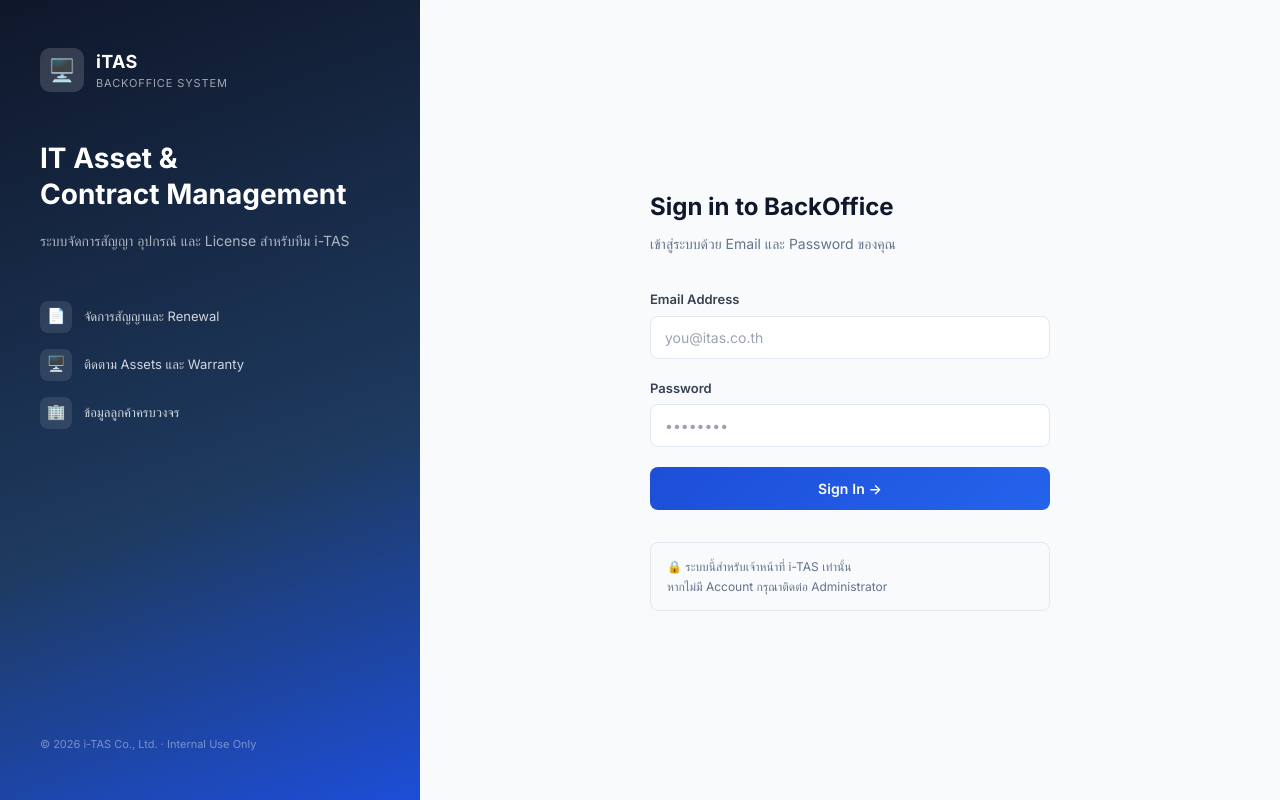
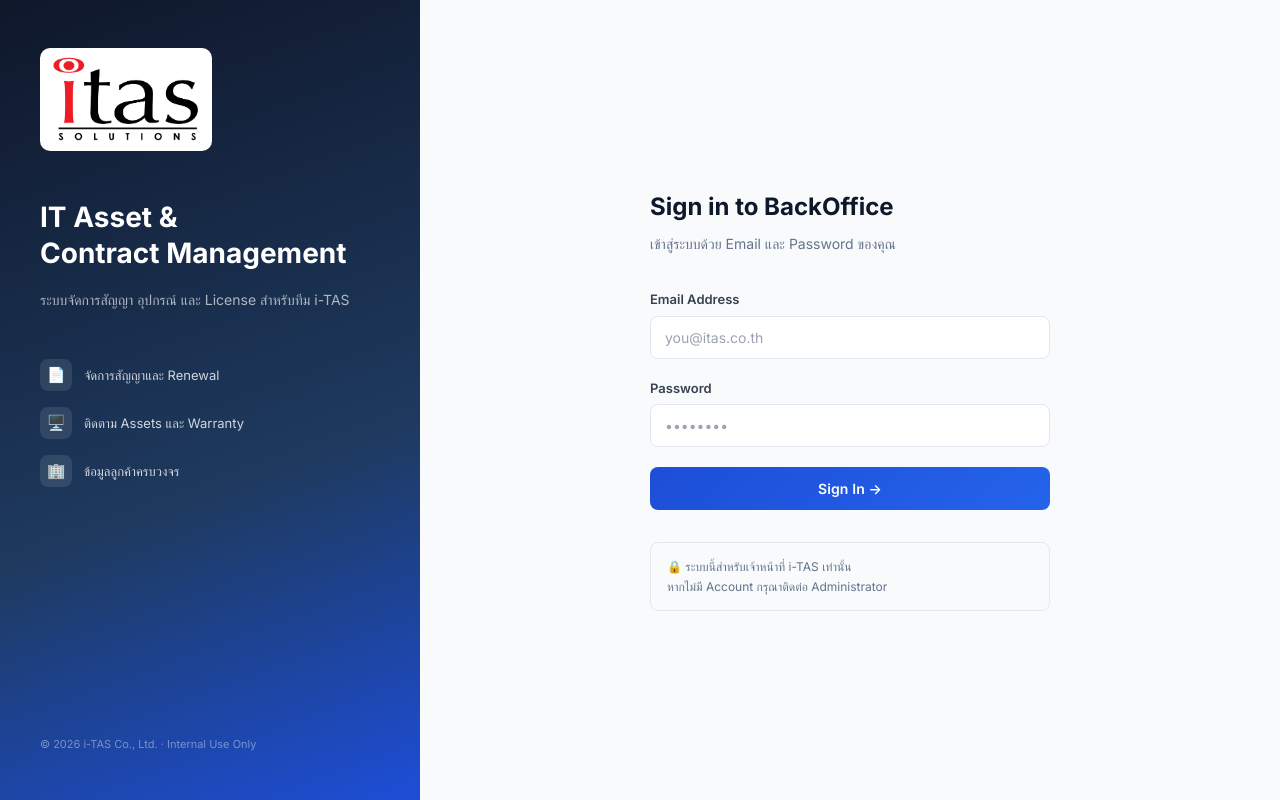
Before and after one commit to aclayer8/iTAS-BackOffice, a Next.js app: page /login in a window 1280 px wide. Built offline with nearby package versions, Linux system fonts and the light colour scheme.

Commit message:
feat: show company logo on login page

```diff
--- a/src/app/login/page.tsx
+++ b/src/app/login/page.tsx
@@ -2,6 +2,7 @@
 
 import { useState, Suspense } from "react";
 import { signIn } from "next-auth/react";
+import Image from "next/image";
 import { useRouter, useSearchParams } from "next/navigation";
 
 function LoginForm() {
@@ -55,16 +56,24 @@
       }}>
         <div>
           {/* Logo */}
-          <div style={{ display: "flex", alignItems: "center", gap: "12px", marginBottom: "48px" }}>
+          <div style={{ marginBottom: "48px" }}>
             <div style={{
-              width: "44px", height: "44px", borderRadius: "10px",
-              background: "rgba(255,255,255,0.15)",
-              display: "flex", alignItems: "center", justifyContent: "center",
-              fontSize: "22px",
-            }}>🖥️</div>
-            <div>
-              <div style={{ fontWeight: 700, fontSize: "18px", letterSpacing: "0.02em" }}>iTAS</div>
-              <div style={{ fontSize: "11px", opacity: 0.6, letterSpacing: "0.08em", textTransform: "uppercase" }}>BackOffice System</div>
+              display: "inline-flex",
+              alignItems: "center",
+              justifyContent: "center",
+              padding: "8px 12px",
+              borderRadius: "10px",
+              background: "white",
+              overflow: "hidden",
+            }}>
+              <Image
+                src="/itas-logo.png"
+                alt="iTAS Solutions"
+                width={174}
+                height={102}
+                priority
+                style={{ display: "block", width: "148px", height: "auto" }}
+              />
             </div>
           </div>
 
--- a/src/middleware.ts
+++ b/src/middleware.ts
@@ -1,7 +1,7 @@
 import { auth } from "@/lib/auth";
 import { NextResponse } from "next/server";
 
-const PUBLIC_PATHS = ["/login", "/api/auth", "/api/health", "/api/cron", "_next", "favicon.ico"];
+const PUBLIC_PATHS = ["/login", "/itas-logo.png", "/api/auth", "/api/health", "/api/cron", "_next", "favicon.ico"];
 
 export default auth((req) => {
   const { pathname } = req.nextUrl;
```
